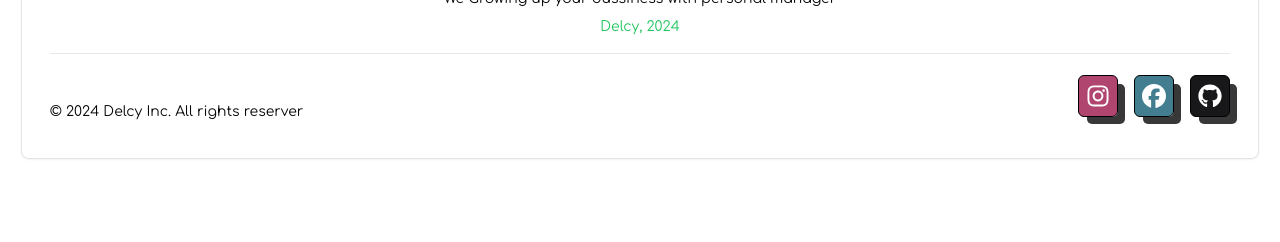
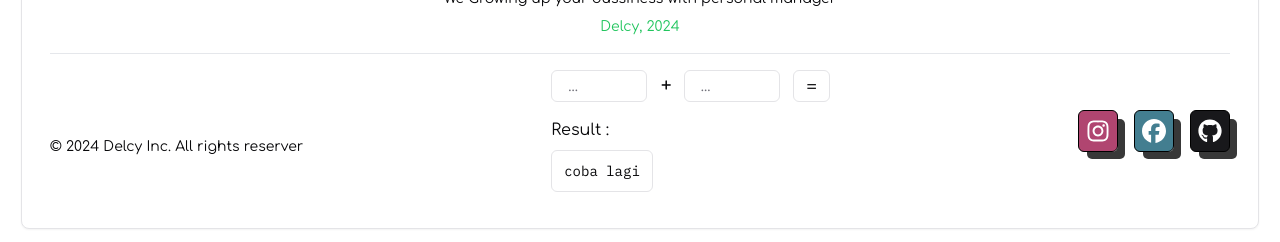
Before and after one commit to Fatiralfatih/delcy-ecommerce, a React (Vite) app: page /1 in a window 1280 px wide. Shown: the part 1556-1798 px from the top of the page. Before the commit the page ends 1751 px from the top, so only its background shows below. Built offline with nearby package versions, Linux system fonts and the light colour scheme.

Commit message:
(feat) : update footer and add fun increase

```diff
--- a/src/components/element/Footer.jsx
+++ b/src/components/element/Footer.jsx
@@ -1,7 +1,10 @@
-import { Button, Card, CardContent } from "@/components/ui"
+import { Button, Card, CardContent, Input } from "@/components/ui"
+import { useState } from "react"
 import { FaFacebook, FaGithub, FaInstagram } from "react-icons/fa6"
 
 const Footer = () => {
+
+    const [result, setResult] = useState('')
 
     const year = new Date().getFullYear()
 
@@ -21,6 +24,41 @@ const Footer = () => {
                         <div className="flex gap-8 flex-col sm:flex-row sm:justify-between items-center">
                             <div className="sm:mt-8">
                                 <p className="text-sm">&copy; {year} Delcy Inc. All rights reserver </p>
+                            </div>
+
+                            <div className=" hidden lg:flex lg:flex-col lg:w-fit lg:gap-4">
+                                <div className="flex gap-3 items-center">
+                                    <Input
+                                        className="w-24 h-8"
+                                        type="number"
+                                        placeholder="..."
+                                    />
+                                    <span className="text-xl ">+</span>
+                                    <Input
+                                        className="w-24 h-8"
+                                        type="number"
+                                        placeholder="..."
+                                    />
+                                    <Button
+                                        variant="outline"
+                                        className="w-10 h-8 py-0 text-lg"
+                                        name="result-0"
+                                        onClick={() => setResult('Hello World!')}
+                                    >
+                                        =
+                                    </Button>
+                                </div>
+                                <div className="flex flex-col gap-2">
+                                    <p>Result : {result}</p>
+                                    <Button
+                                        variant="outline"
+                                        name="reset-0"
+                                        className="w-fit"
+                                        onClick={() => setResult('')}
+                                    >
+                                        coba lagi
+                                    </Button>
+                                </div>
                             </div>
                             <div className="flex gap-4">
                                 <Button
```
